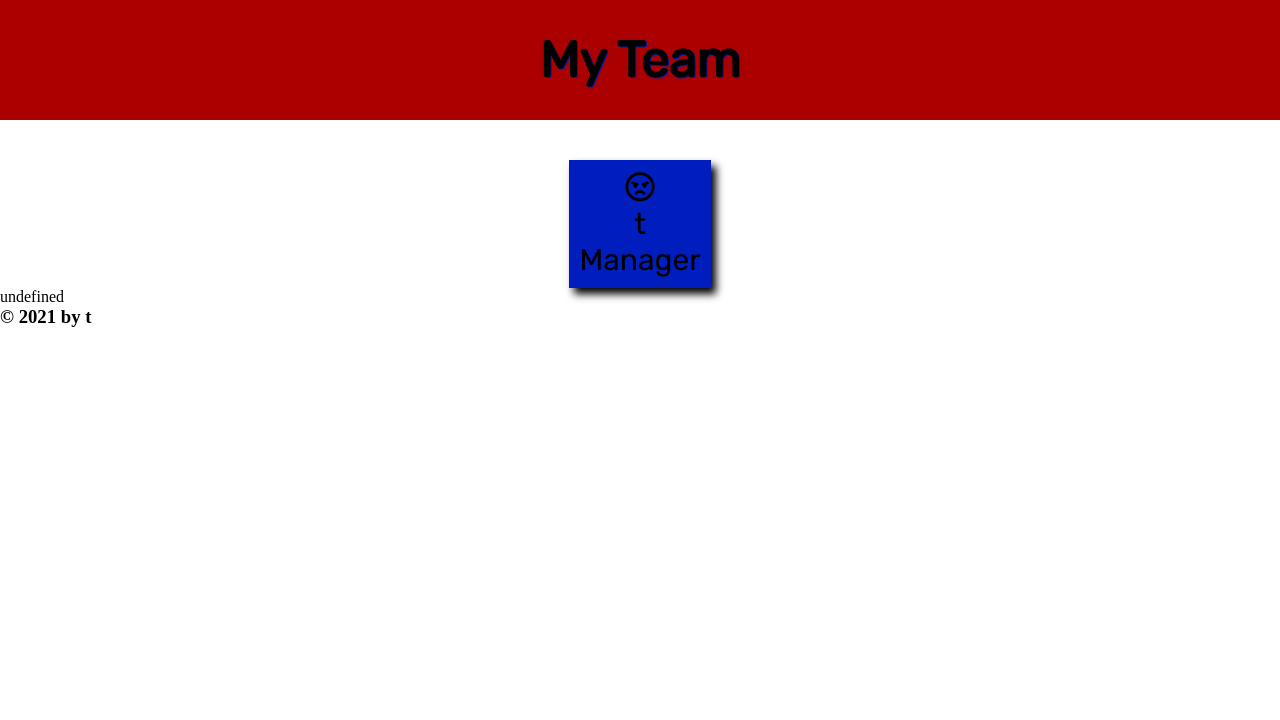
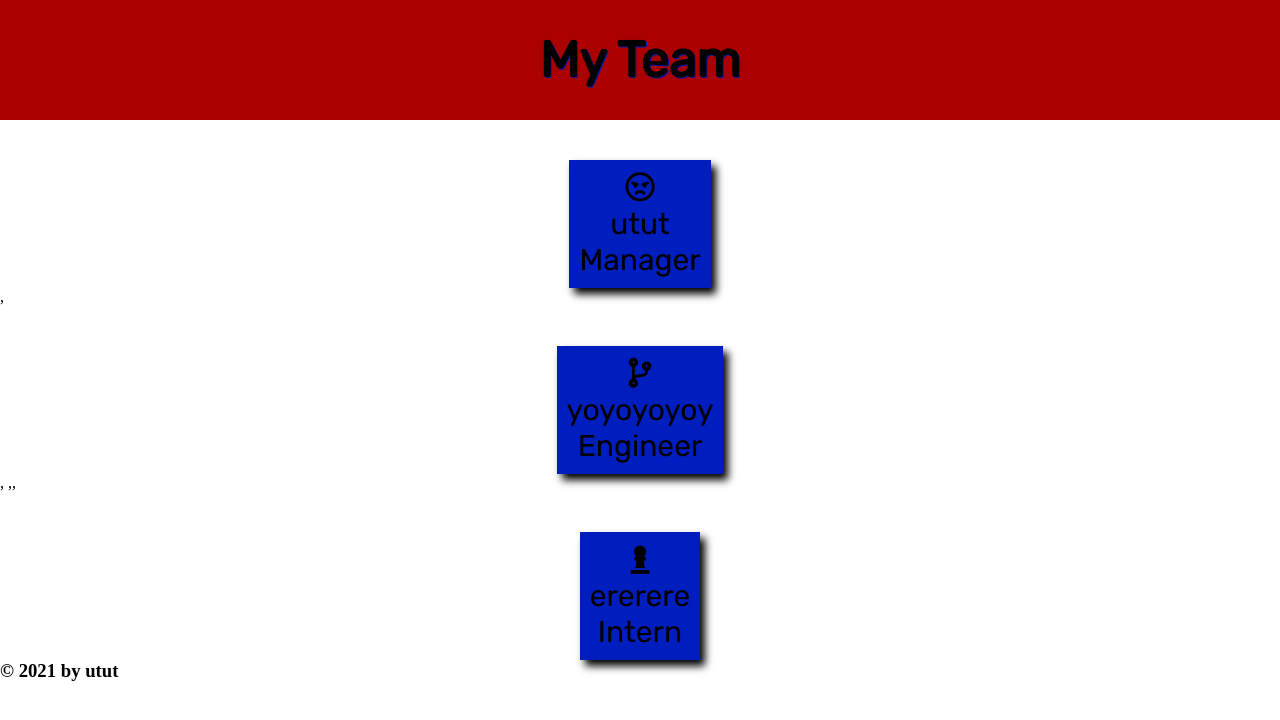
Before and after one commit to wsbousman/Team-Profile-Generator-5000, a plain HTML site: page index.html in a window 1280 px wide. Drawn offline with Linux system fonts and the light colour scheme; files whose address does not match are found by name.

Commit message:
Update4
Functional. Used the map method to separate intern and engineer objects and render them in their correct HTML elements.

```diff
--- a/index.html
+++ b/index.html
@@ -18,15 +18,32 @@
   <div class="employee">
     <div class="titlebox">
       <i class="far fa-angry"></i>
-      <p>t</p>
+      <p>utut</p>
       <p>Manager</p>
     </div>
   </div>
 
-  undefined
+  ,
+    <div class="employee">
+    <div class="titlebox">
+      <i class="fas fa-code-branch"></i>
+      <p>yoyoyoyoy</p>
+      <p>Engineer</p>
+    </div>
+  </div>
+  ,
+  ,,
+    <div class="employee">
+    <div class="titlebox">
+      <i class="fas fa-chess-pawn"></i>
+      <p>ererere</p>
+      <p>Intern</p>
+    </div>
+  </div>
+
 
   <footer>
-    <h3>&copy; 2021 by t</h3>
+    <h3>&copy; 2021 by utut</h3>
   </footer>
   </body>
 </html>
```
Also changed, not shown: utils/template.js (+17 -16 lines).
